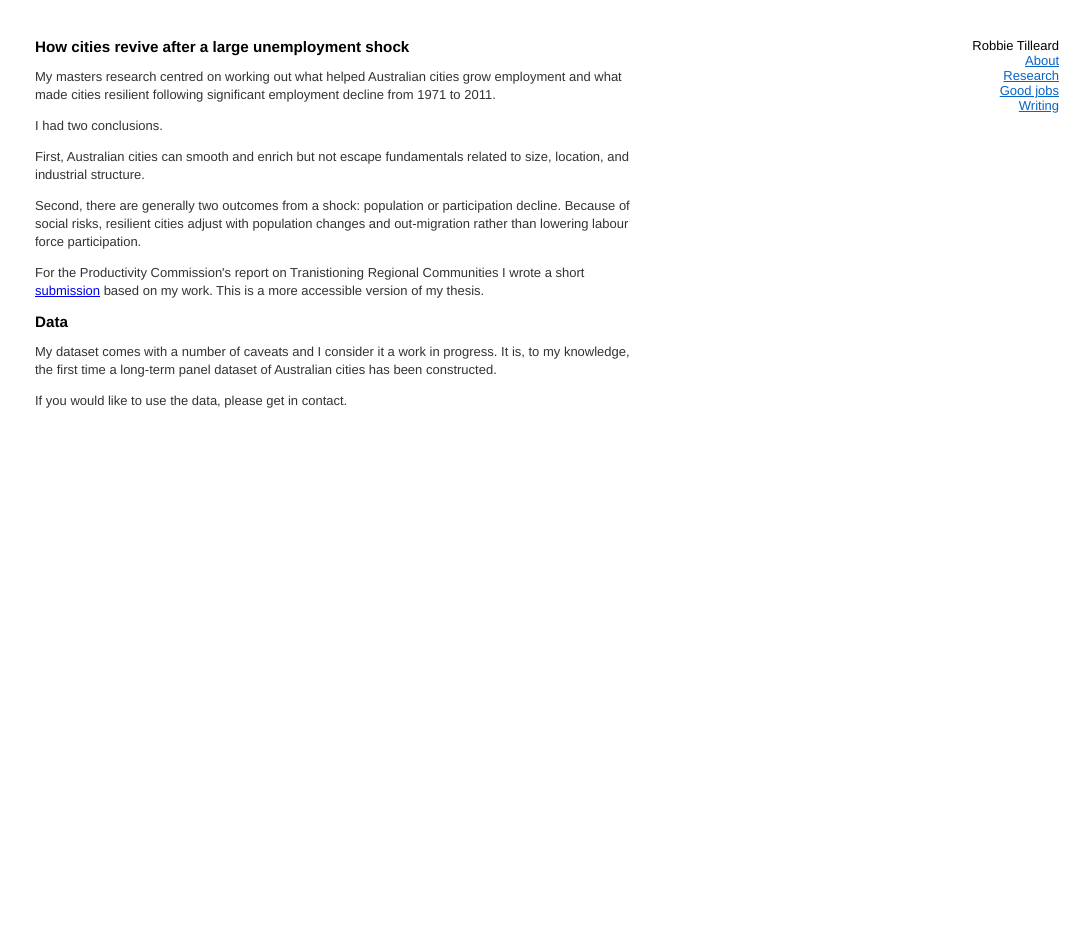
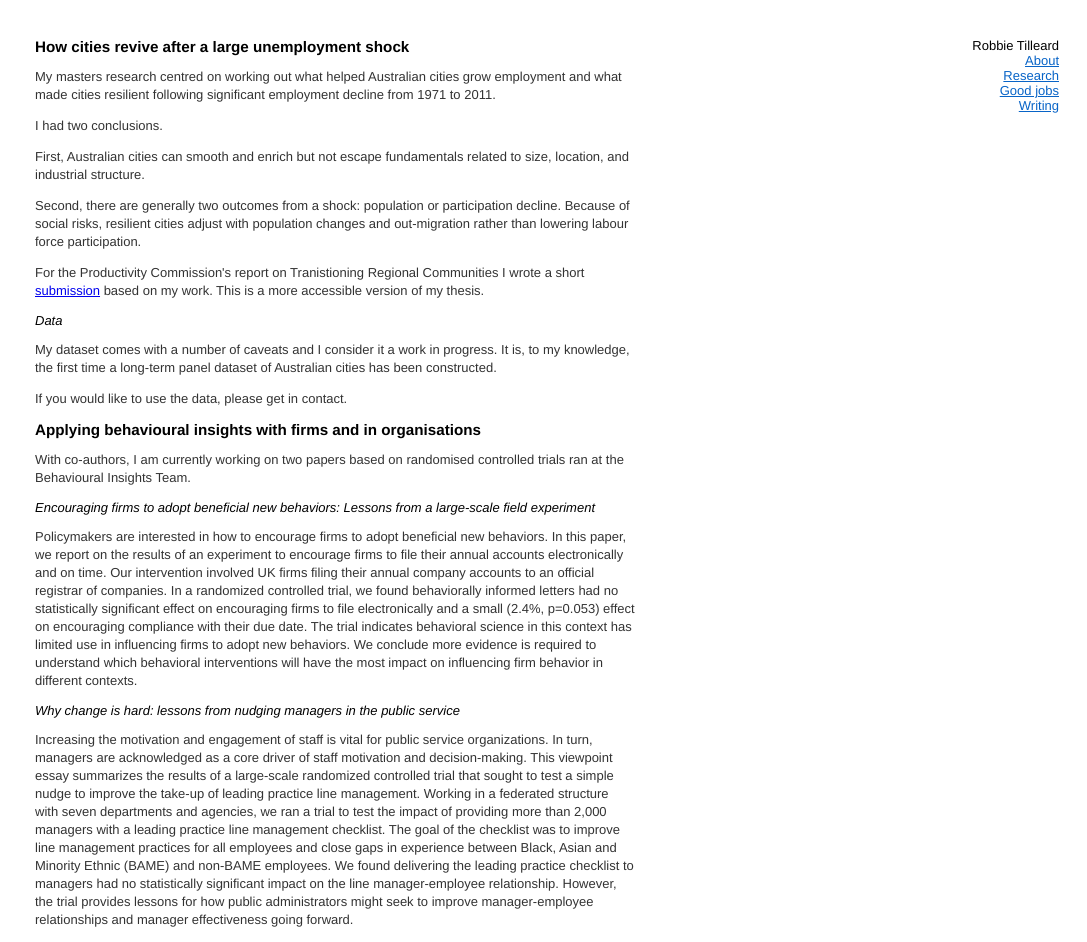
Before and after one commit to rtilleard/rtilleard.github.io, a plain HTML site: page research.html in a window 1280 px wide. Shown: the whole page, without its empty margins (193-1280 px from the left). Before the commit the page ends 800 px from the top, so only its background shows below. Drawn offline with Linux system fonts and the light colour scheme.

Commit message:
Updating Research

```diff
--- a/research.html
+++ b/research.html
@@ -35,7 +35,19 @@
 
 <p>For the Productivity Commission's report on Tranistioning Regional Communities I wrote a short <a href="https://www.pc.gov.au/__data/assets/pdf_file/0014/213224/sub002-transitioning-regions.pdf">submission</a> based on my work. This is a more accessible version of my thesis.</p>
 
-<h3>Data</h3>
+<i>Data</i>
 <p>My dataset comes with a number of caveats and I consider it a work in progress. It is, to my knowledge, the first time a long-term panel dataset of Australian cities has been constructed.</p>
 
 <p>If you would like to use the data, please get in contact.</p>
+
+<h3>Applying behavioural insights with firms and in organisations</h3>
+
+<p>With co-authors, I am currently working on two papers based on randomised controlled trials ran at the Behavioural Insights Team.</p>
+
+<i>Encouraging firms to adopt beneficial new behaviors:
+Lessons from a large-scale field experiment</i>
+
+<p>Policymakers are interested in how to encourage firms to adopt beneficial new behaviors. In this paper, we report on the results of an experiment to encourage firms to file their annual accounts electronically and on time. Our intervention involved UK firms filing their annual company accounts to an official registrar of companies. In a randomized controlled trial, we found behaviorally informed letters had no statistically significant effect on encouraging firms to file electronically and a small (2.4%, p=0.053) effect on encouraging compliance with their due date. The trial indicates behavioral science in this context has limited use in influencing firms to adopt new behaviors. We conclude more evidence is required to understand which behavioral interventions will have the most impact on influencing firm behavior in different contexts.</p>
+
+<i>Why change is hard: lessons from nudging managers in the public service</i>
+<p>Increasing the motivation and engagement of staff is vital for public service organizations. In turn, managers are acknowledged as a core driver of staff motivation and decision-making. This viewpoint essay summarizes the results of a large-scale randomized controlled trial that sought to test a simple nudge to improve the take-up of leading practice line management. Working in a federated structure with seven departments and agencies, we ran a trial to test the impact of providing more than 2,000 managers with a leading practice line management checklist. The goal of the checklist was to improve line management practices for all employees and close gaps in experience between Black, Asian and Minority Ethnic (BAME) and non-BAME employees. We found delivering the leading practice checklist to managers had no statistically significant impact on the line manager-employee relationship. However, the trial provides lessons for how public administrators might seek to improve manager-employee relationships and manager effectiveness going forward.</p>
```
